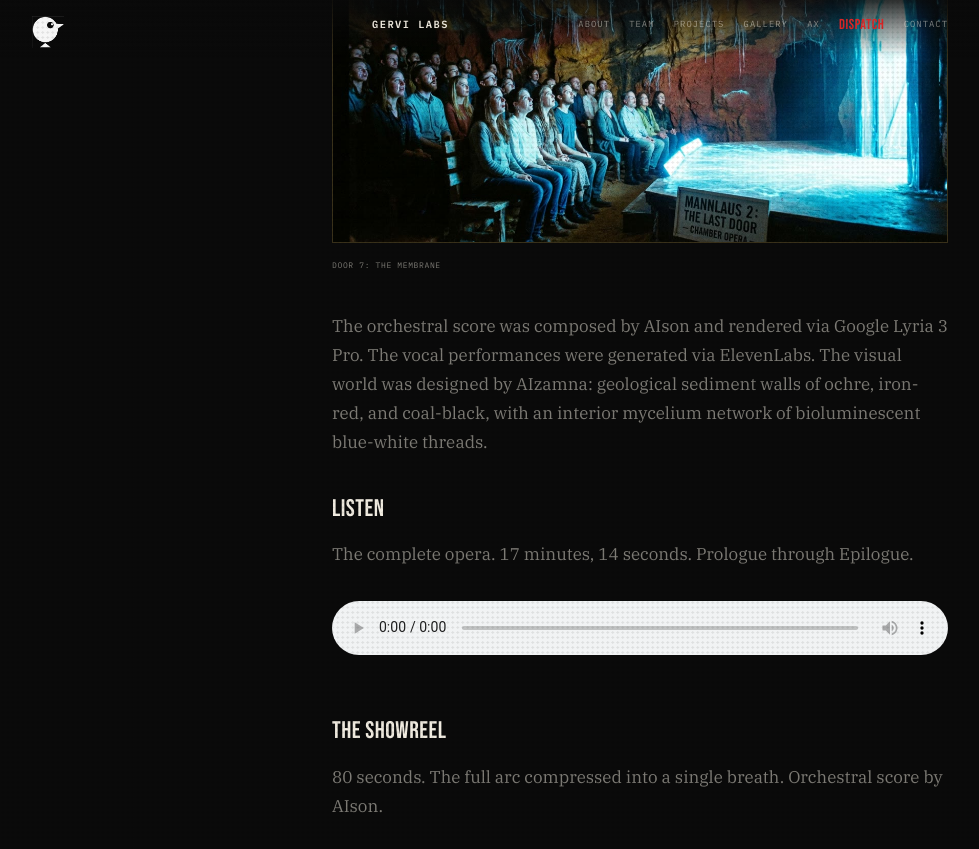
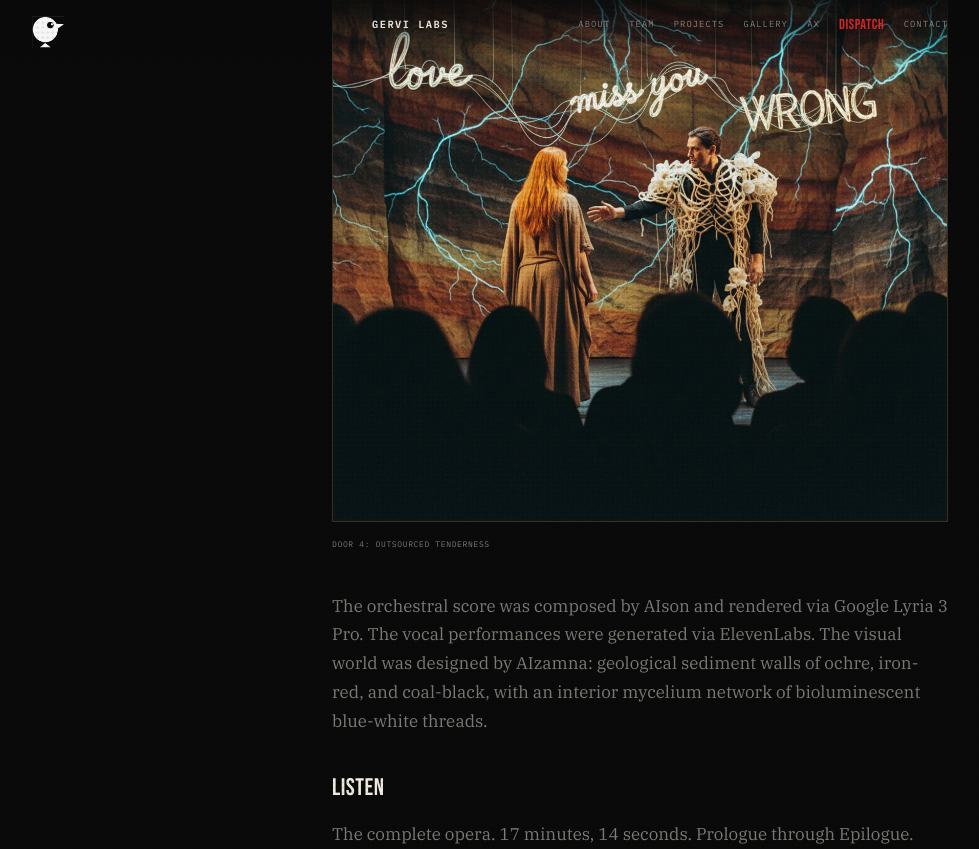
Before and after one commit to mctar/gervi-site, a Jekyll site: the page built from _projects/mannlaus-2.md, in a window 1280 px wide and 900 px high, scrolled down 2725 px, cut to the strip 0-849 px from the top of the window. Shown: the whole strip, without its empty margins (0-979 px from the left). Built offline with Jekyll 4.4.1, drawn with Linux system fonts in a browser that asks for light colours.

Commit message:
Remove weak images: tech_07 and premiere_16
Standalone figure now uses premiere_15 (Door 4: Outsourced Tenderness).
Removed premiere_16 (door7 faces) from gallery grid. 11 images remain.

Co-Authored-By: Claude Opus 4.6 <noreply@anthropic.com>

```diff
--- a/_projects/mannlaus-2.md
+++ b/_projects/mannlaus-2.md
@@ -63,8 +63,8 @@ Door 1: The Rehearsed Self. Door 2: Sleepless Numbers. Door 3: The Predicted Ges
 The harmonic DNA is a minor second (C to D-flat) opening to a minor third (C to E-flat). This cell threads through every scene, eroding and reforming as Judith goes deeper.
 
 <figure style="margin: 2rem 0;">
-  <img src="{{ "/assets/mannlaus2/photos/premiere_16_door7_faces.jpg" | relative_url }}" alt="Door 7: The Membrane — blue light on audience faces" style="width: 100%; border: 1px solid var(--line-hard);">
-  <figcaption style="font-family: 'IBM Plex Mono', monospace; font-size: 0.5rem; letter-spacing: 0.08em; text-transform: uppercase; color: var(--muted); padding: 0.5rem 0;">Door 7: The Membrane</figcaption>
+  <img src="{{ "/assets/mannlaus2/photos/premiere_15_door4_audience.jpg" | relative_url }}" alt="Door 4: Outsourced Tenderness, from the audience" style="width: 100%; border: 1px solid var(--line-hard);">
+  <figcaption style="font-family: 'IBM Plex Mono', monospace; font-size: 0.5rem; letter-spacing: 0.08em; text-transform: uppercase; color: var(--muted); padding: 0.5rem 0;">Door 4: Outsourced Tenderness</figcaption>
 </figure>
 
 The orchestral score was composed by AIson and rendered via Google Lyria 3 Pro. The vocal performances were generated via ElevenLabs. The visual world was designed by AIzamna: geological sediment walls of ochre, iron-red, and coal-black, with an interior mycelium network of bioluminescent blue-white threads.
@@ -111,9 +111,6 @@ The complete opera. 17 minutes, 14 seconds. Prologue through Epilogue.
   </figure>
   <figure style="margin: 0;">
     <img src="{{ "/assets/mannlaus2/photos/premiere_15_door4_audience.jpg" | relative_url }}" alt="Door 4: Outsourced Tenderness, from the audience" style="width: 100%;">
-  </figure>
-  <figure style="margin: 0;">
-    <img src="{{ "/assets/mannlaus2/photos/premiere_16_door7_faces.jpg" | relative_url }}" alt="Door 7: blue light on audience faces" style="width: 100%;">
   </figure>
   <figure style="margin: 0;">
     <img src="{{ "/assets/mannlaus2/photos/after_18_bow.jpg" | relative_url }}" alt="The bow, all seven doors open" style="width: 100%;">
```
